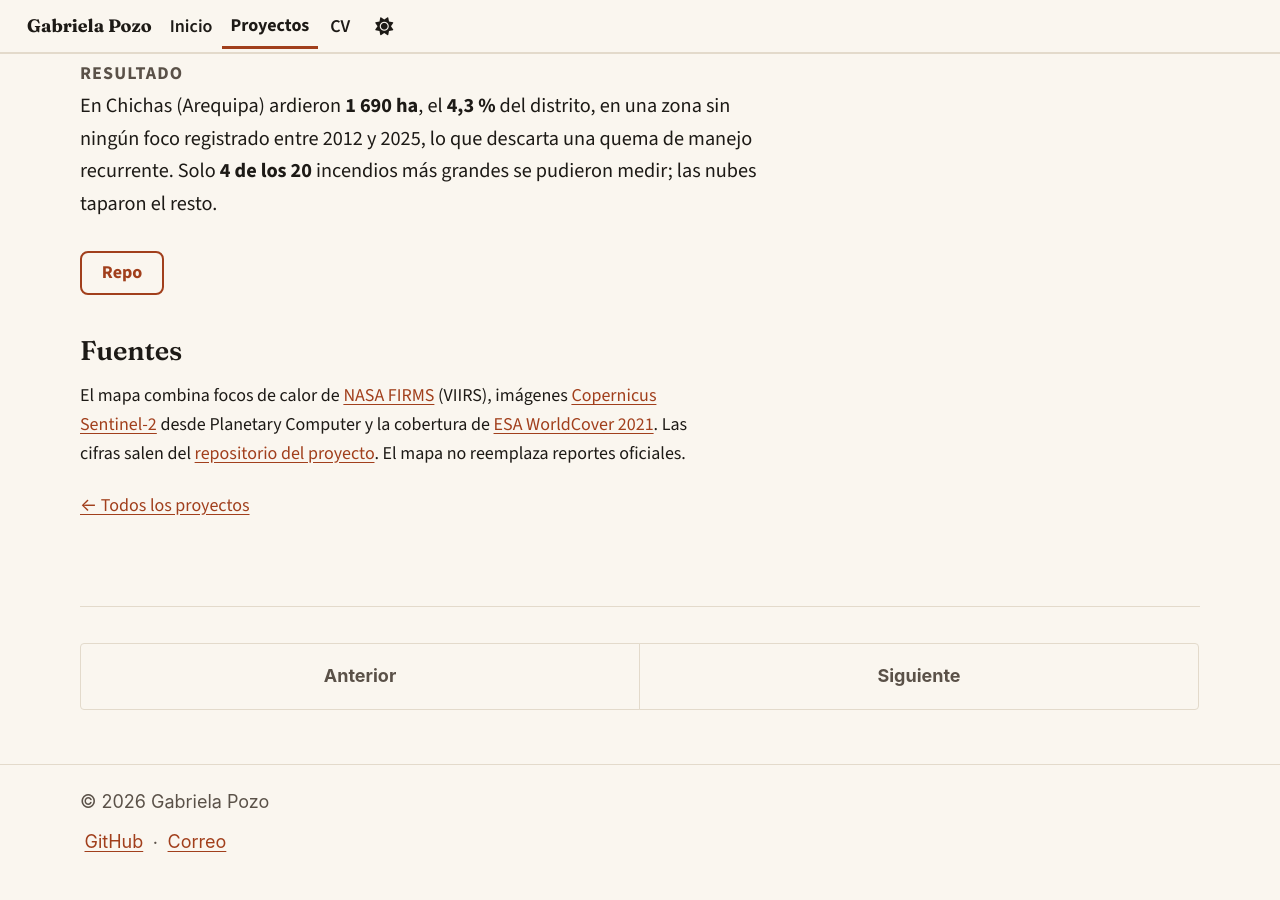
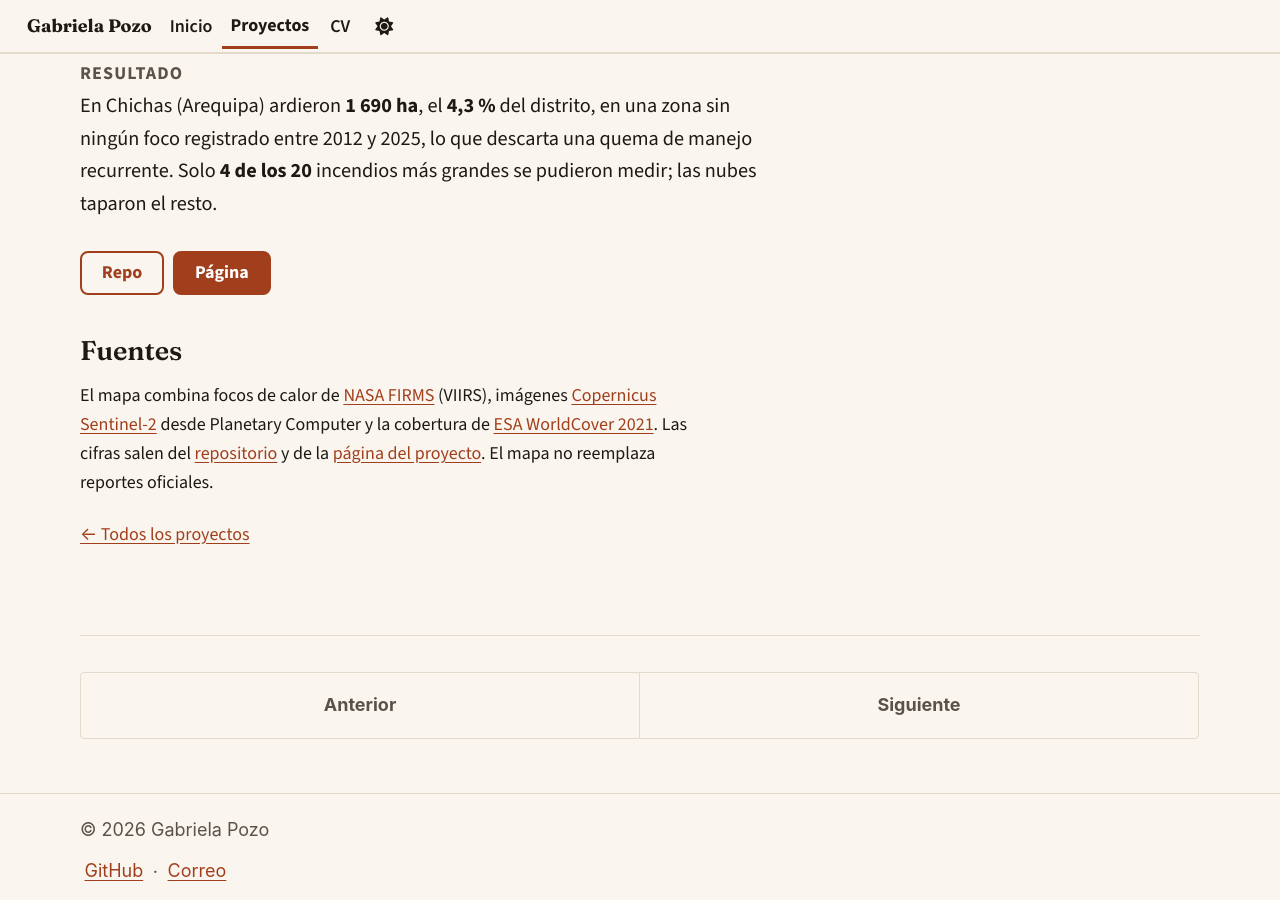
Before and after one commit to gabriela-pozo/gabriela-pozo.github.io, a Jekyll site: the page built from _portfolio/02-incendios-peru.md, in a window 1280 px wide and 900 px high, scrolled down 1077 px. Built offline with Jekyll 4.4.1, drawn with Linux system fonts in a browser that asks for light colours; a script bundle is joined from its source files by our own code.

Commit message:
Agrega el botón de la página del proyecto de incendios
La página de GitHub Pages de incendios-peru ya responde 200.

Co-Authored-By: Claude Sonnet 5.5 <noreply@anthropic.com>

```diff
--- a/_portfolio/02-incendios-peru.md
+++ b/_portfolio/02-incendios-peru.md
@@ -9,8 +9,10 @@ resultado: "En Chichas (Arequipa) ardieron **1&nbsp;690 ha**, el **4,3&nbsp;%**
 image: incendios-chichas.webp
 image_alt: "Mapa del área quemada en Chichas (Arequipa) medida con Sentinel-2, con la severidad del fuego en colores y los focos de calor VIIRS como puntos"
 repo: https://github.com/gabriela-pozo/incendios-peru
+demo: https://gabriela-pozo.github.io/incendios-peru/
+demo_label: "Página"
 ---
 
 ## Fuentes
 
-El mapa combina focos de calor de [NASA FIRMS](https://firms.modaps.eosdis.nasa.gov/) (VIIRS), imágenes [Copernicus Sentinel-2](https://planetarycomputer.microsoft.com/dataset/sentinel-2-l2a) desde Planetary Computer y la cobertura de [ESA WorldCover 2021](https://esa-worldcover.org/). Las cifras salen del [repositorio del proyecto](https://github.com/gabriela-pozo/incendios-peru). El mapa no reemplaza reportes oficiales.
+El mapa combina focos de calor de [NASA FIRMS](https://firms.modaps.eosdis.nasa.gov/) (VIIRS), imágenes [Copernicus Sentinel-2](https://planetarycomputer.microsoft.com/dataset/sentinel-2-l2a) desde Planetary Computer y la cobertura de [ESA WorldCover 2021](https://esa-worldcover.org/). Las cifras salen del [repositorio](https://github.com/gabriela-pozo/incendios-peru) y de la [página del proyecto](https://gabriela-pozo.github.io/incendios-peru/). El mapa no reemplaza reportes oficiales.
```
